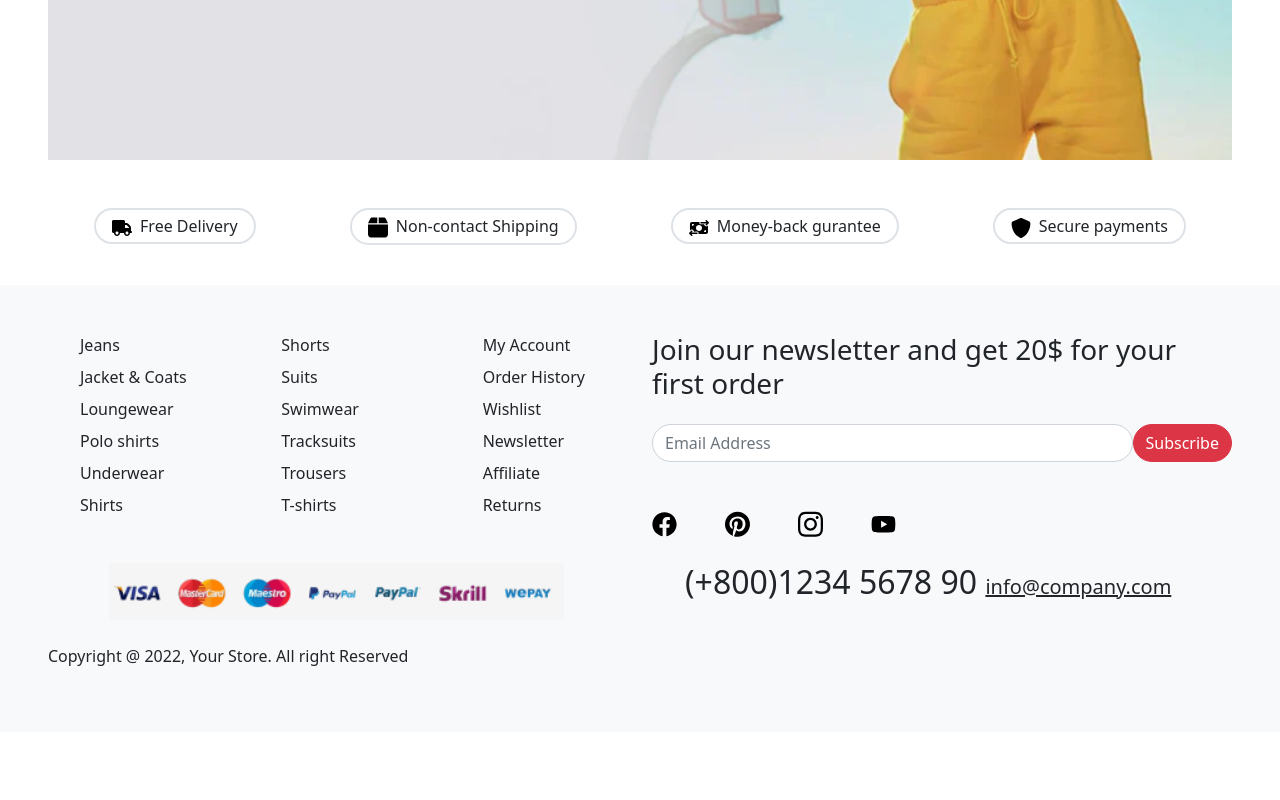
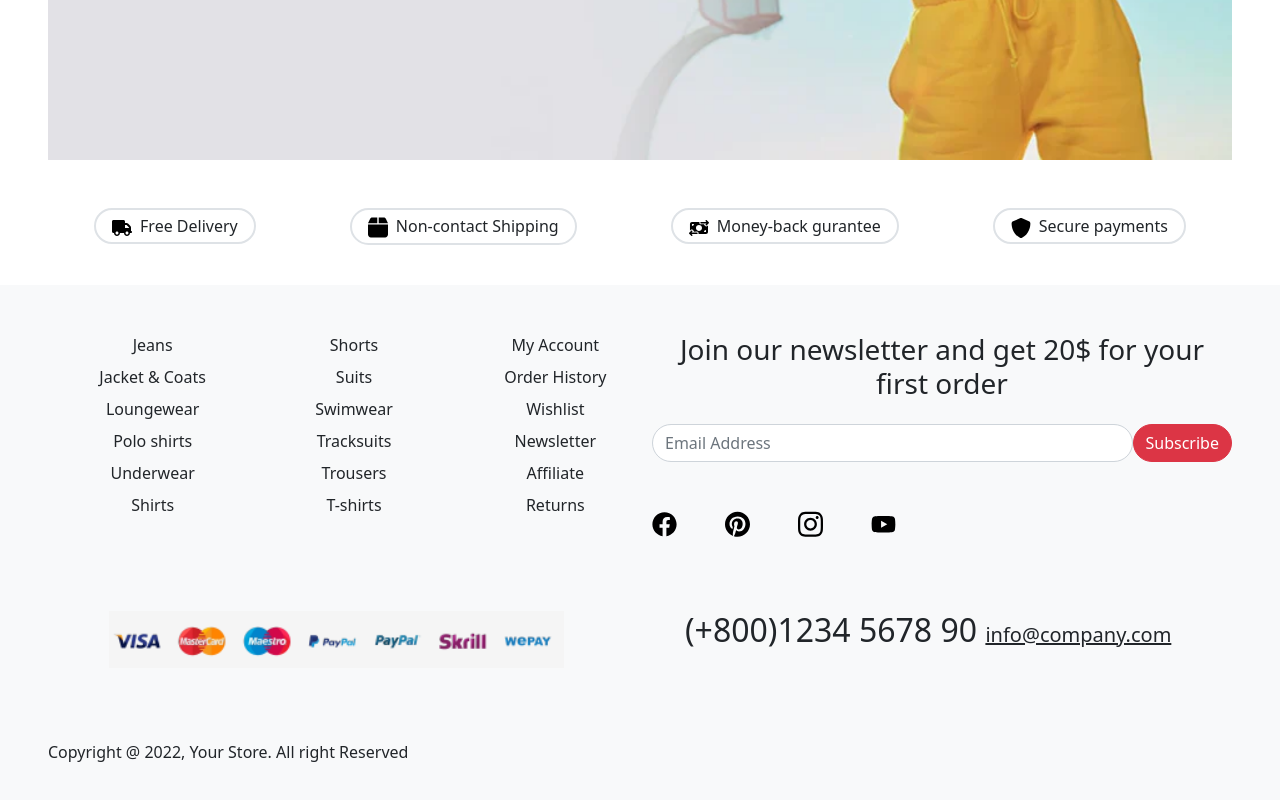
Before and after one commit to karthikeyandhanasekar/react-fastor, a React (Create React App) app: page / in a window 1280 px wide. Shown: the part 1975-2775 px from the top of the page. Before the commit the page ends 2707 px from the top, so only its background shows below. Built offline with nearby package versions, Linux system fonts and the light colour scheme.

Commit message:
Corrections

```diff
--- a/src/Components/Footer.jsx
+++ b/src/Components/Footer.jsx
@@ -13,43 +13,43 @@ const Footer = () => {
             <Row>
                 <Col md={2}>
                     <ul>
-                        <li className=' mb-2'>Jeans</li>
-                        <li className=' mb-2'>Jacket & Coats</li>
-                        <li className=' mb-2'>Loungewear</li>
-                        <li className=' mb-2'>Polo shirts</li>
-                        <li className=' mb-2'>Underwear</li>
-                        <li className=' mb-2'>Shirts</li>
+                        <li className=' text-center mb-2'>Jeans</li>
+                        <li className=' text-center mb-2'>Jacket & Coats</li>
+                        <li className=' text-center mb-2'>Loungewear</li>
+                        <li className=' text-center mb-2'>Polo shirts</li>
+                        <li className=' text-center mb-2'>Underwear</li>
+                        <li className=' text-center mb-2'>Shirts</li>
                     </ul>
                 </Col>
                 <Col md={2}>
                     <ul>
-                        <li className=' mb-2'>Shorts</li>
-                        <li className=' mb-2'>Suits</li>
-                        <li className=' mb-2'>Swimwear</li>
-                        <li className=' mb-2'>Tracksuits</li>
-                        <li className=' mb-2'>Trousers</li>
-                        <li className=' mb-2'>T-shirts</li>
+                        <li className=' text-center mb-2'>Shorts</li>
+                        <li className=' text-center mb-2'>Suits</li>
+                        <li className=' text-center mb-2'>Swimwear</li>
+                        <li className=' text-center mb-2'>Tracksuits</li>
+                        <li className=' text-center mb-2'>Trousers</li>
+                        <li className=' text-center mb-2'>T-shirts</li>
                     </ul>
                 </Col>
                 <Col md={2}>
                     <ul>
-                        <li className=' mb-2'>My Account</li>
-                        <li className=' mb-2'>Order History</li>
-                        <li className=' mb-2'>Wishlist</li>
-                        <li className=' mb-2'>Newsletter</li>
-                        <li className=' mb-2'>Affiliate</li>
-                        <li className=' mb-2'>Returns</li>
+                        <li className=' text-center mb-2'>My Account</li>
+                        <li className=' text-center mb-2'>Order History</li>
+                        <li className=' text-center mb-2'>Wishlist</li>
+                        <li className=' text-center mb-2'>Newsletter</li>
+                        <li className=' text-center mb-2'>Affiliate</li>
+                        <li className=' text-center mb-2'>Returns</li>
                     </ul>
                 </Col>
                 <Col md={6}>
-                    <h3 className='mb-4'>Join our newsletter and get 20$ for your first order</h3>
+                    <h3 className='mb-4 text-center'>Join our newsletter and get 20$ for your first order</h3>
                     <div className='d-flex flex-row mb-5 '>
                         <Form.Control type="email" className="rounded-pill " placeholder="Email Address" />
                         <Button variant="danger" className="rounded-pill" type="">
                             Subscribe
                         </Button>
                     </div>
-                    <div className='d-flex flex-row'>
+                    <div className='d-flex flex-row mb-5'>
                         <svg xmlns="http://www.w3.org/2000/svg" width={25} className="me-5" viewBox="0 0 512 512">
                             <path d="M504 256C504 119 393 8 256 8S8 119 8 256c0 123.78 90.69 226.38 209.25 245V327.69h-63V256h63v-54.64c0-62.15 37-96.48 93.67-96.48 27.14 0 55.52 4.84 55.52 4.84v61h-31.28c-30.8 0-40.41 19.12-40.41 38.73V256h68.78l-11 71.69h-57.78V501C413.31 482.38 504 379.78 504 256z" />
                         </svg>
@@ -70,7 +70,7 @@ const Footer = () => {
             </Row>
             <br />
             <div className='d-flex flex-row flex-wrap justify-content-around algin-items-center'>
-                <div className=''>
+                <div className='mb-5'>
                     <img className='img-fluid' src={paymentgateway} alt="online payments" />
                 </div>
                 <div className=''>
--- a/src/Components/Header.jsx
+++ b/src/Components/Header.jsx
@@ -23,7 +23,7 @@ const Header = () => {
                 {/* search input */}
                 <div className="rounded-pill bg-light p-3">
                     <input type={"text"} className="border-0 bg-transparent  px-3" placeholder="Search" />
-                    <svg xmlns="http://www.w3.org/2000/svg" width={50} viewBox="0 0 512 512">
+                    <svg xmlns="http://www.w3.org/2000/svg" width={20} viewBox="0 0 512 512">
                         <path d="M500.3 443.7l-119.7-119.7c27.22-40.41 40.65-90.9 33.46-144.7C401.8 87.79 326.8 13.32 235.2 1.723C99.01-15.51-15.51 99.01 1.724 235.2c11.6 91.64 86.08 166.7 177.6 178.9c53.8 7.189 104.3-6.236 144.7-33.46l119.7 119.7c15.62 15.62 40.95 15.62 56.57 0C515.9 484.7 515.9 459.3 500.3 443.7zM79.1 208c0-70.58 57.42-128 128-128s128 57.42 128 128c0 70.58-57.42 128-128 128S79.1 278.6 79.1 208z" />
                     </svg>
                 </div>
```
